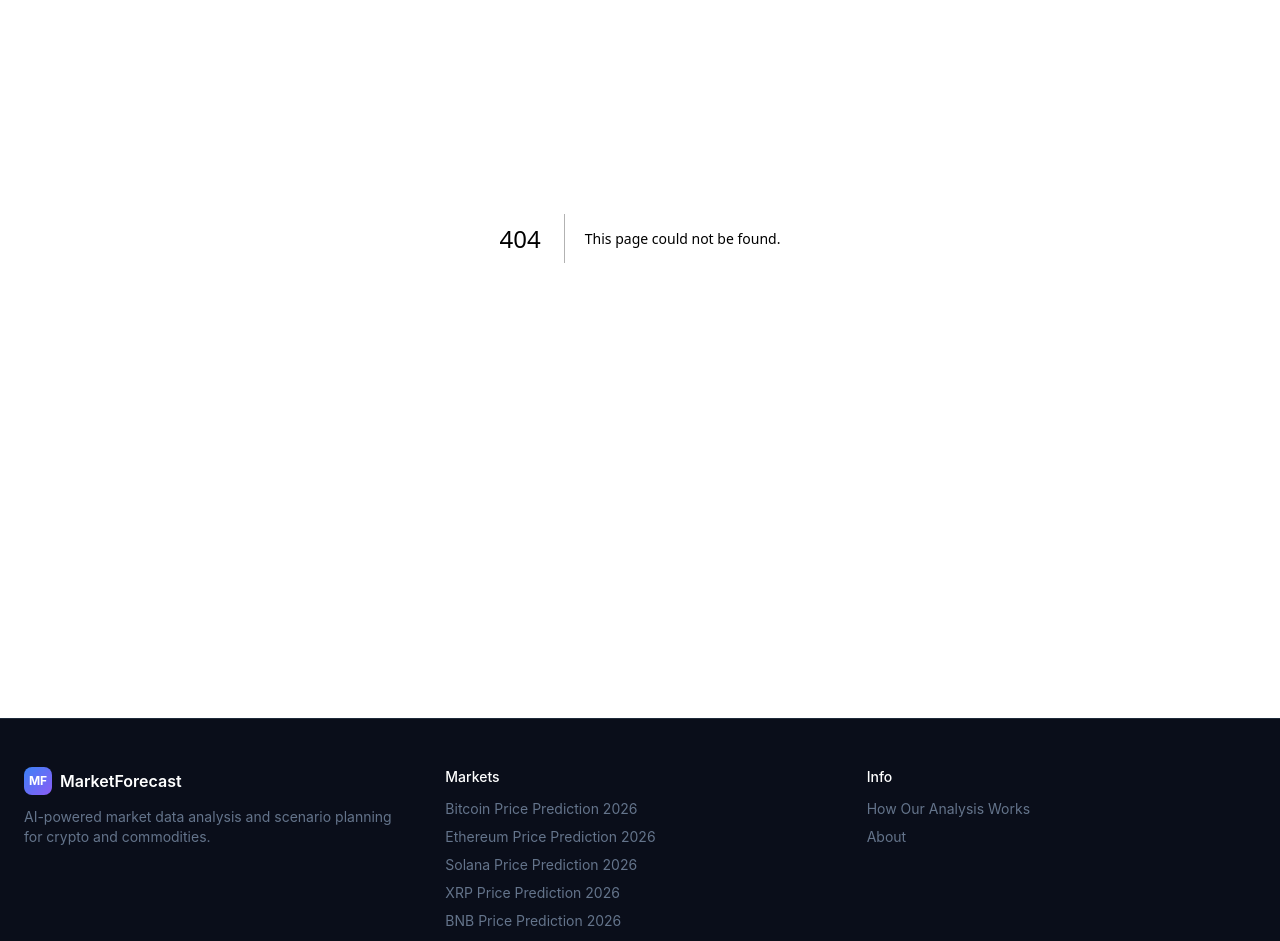
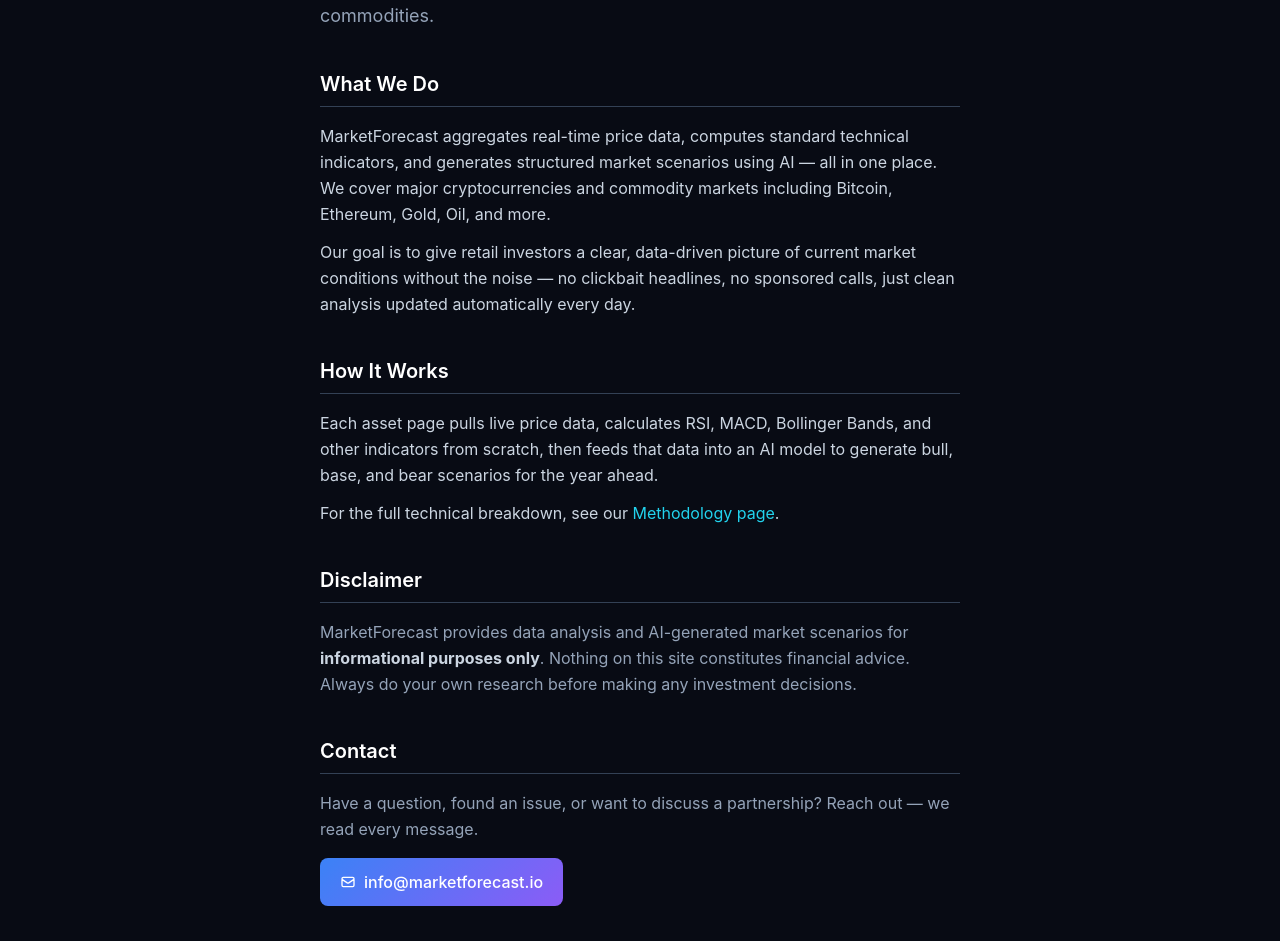
Before and after one commit to dominovd/marketforecast, a Next.js app: page /about in a window 1280 px wide. Before the commit this address had no page. Shown: the part 227-1168 px from the top of the page. Built offline with nearby package versions, Linux system fonts and the light colour scheme.

Commit message:
fix: remove duplicate solana key; remove data sources section; add about+contact page

```diff
--- /dev/null
+++ b/app/about/page.tsx
@@ -0,0 +1,80 @@
+import type { Metadata } from 'next';
+import Link from 'next/link';
+
+export const metadata: Metadata = {
+  title: 'About MarketForecast | AI-Powered Market Analysis',
+  description: 'MarketForecast delivers AI-powered price analysis and market scenarios for crypto and commodities. Learn about our mission and get in touch.',
+  alternates: { canonical: 'https://marketforecast.io/about' },
+};
+
+export default function AboutPage() {
+  return (
+    <div className="max-w-2xl mx-auto px-4 py-12">
+      <div className="mb-10">
+        <Link href="/" className="text-cyan-400 text-sm hover:underline">← Back to home</Link>
+        <h1 className="text-3xl font-bold text-white mt-4 mb-3">About MarketForecast</h1>
+        <p className="text-slate-400 text-lg">
+          AI-powered market data analysis and scenario planning for crypto and commodities.
+        </p>
+      </div>
+
+      <section className="mb-10">
+        <h2 className="text-xl font-semibold text-white mb-4 pb-2 border-b border-slate-700">What We Do</h2>
+        <div className="text-slate-300 space-y-3 leading-relaxed">
+          <p>
+            MarketForecast aggregates real-time price data, computes standard technical indicators,
+            and generates structured market scenarios using AI — all in one place. We cover major
+            cryptocurrencies and commodity markets including Bitcoin, Ethereum, Gold, Oil, and more.
+          </p>
+          <p>
+            Our goal is to give retail investors a clear, data-driven picture of current market
+            conditions without the noise — no clickbait headlines, no sponsored calls, just
+            clean analysis updated automatically every day.
+          </p>
+        </div>
+      </section>
+
+      <section className="mb-10">
+        <h2 className="text-xl font-semibold text-white mb-4 pb-2 border-b border-slate-700">How It Works</h2>
+        <div className="text-slate-300 space-y-3 leading-relaxed">
+          <p>
+            Each asset page pulls live price data, calculates RSI, MACD, Bollinger Bands, and other
+            indicators from scratch, then feeds that data into an AI model to generate bull, base,
+            and bear scenarios for the year ahead.
+          </p>
+          <p>
+            For the full technical breakdown, see our{' '}
+            <Link href="/methodology" className="text-cyan-400 hover:underline">Methodology page</Link>.
+          </p>
+        </div>
+      </section>
+
+      <section className="mb-10">
+        <h2 className="text-xl font-semibold text-white mb-4 pb-2 border-b border-slate-700">Disclaimer</h2>
+        <p className="text-slate-400 leading-relaxed">
+          MarketForecast provides data analysis and AI-generated market scenarios for{' '}
+          <strong className="text-slate-300">informational purposes only</strong>. Nothing on this
+          site constitutes financial advice. Always do your own research before making any investment
+          decisions.
+        </p>
+      </section>
+
+      <section id="contact">
+        <h2 className="text-xl font-semibold text-white mb-4 pb-2 border-b border-slate-700">Contact</h2>
+        <p className="text-slate-400 leading-relaxed mb-4">
+          Have a question, found an issue, or want to discuss a partnership? Reach out — we read every message.
+        </p>
+        <a
+          href="mailto:info@marketforecast.io"
+          className="inline-flex items-center gap-2 px-5 py-3 rounded-lg text-white font-medium transition-opacity hover:opacity-90"
+          style={{ background: 'linear-gradient(135deg, #3b82f6, #8b5cf6)' }}
+        >
+          <svg xmlns="http://www.w3.org/2000/svg" className="w-4 h-4" fill="none" viewBox="0 0 24 24" stroke="currentColor" strokeWidth={2}>
+            <path strokeLinecap="round" strokeLinejoin="round" d="M3 8l7.89 5.26a2 2 0 002.22 0L21 8M5 19h14a2 2 0 002-2V7a2 2 0 00-2-2H5a2 2 0 00-2 2v10a2 2 0 002 2z" />
+          </svg>
+          info@marketforecast.io
+        </a>
+      </section>
+    </div>
+  );
+}
--- a/components/Footer.tsx
+++ b/components/Footer.tsx
@@ -34,6 +34,7 @@
             <div className="space-y-2">
               <Link href="/methodology" className="block text-sm" style={{ color: '#64748b' }}>How Our Analysis Works</Link>
               <Link href="/about" className="block text-sm" style={{ color: '#64748b' }}>About</Link>
+              <Link href="/about#contact" className="block text-sm" style={{ color: '#64748b' }}>Contact</Link>
             </div>
           </div>
         </div>
```
